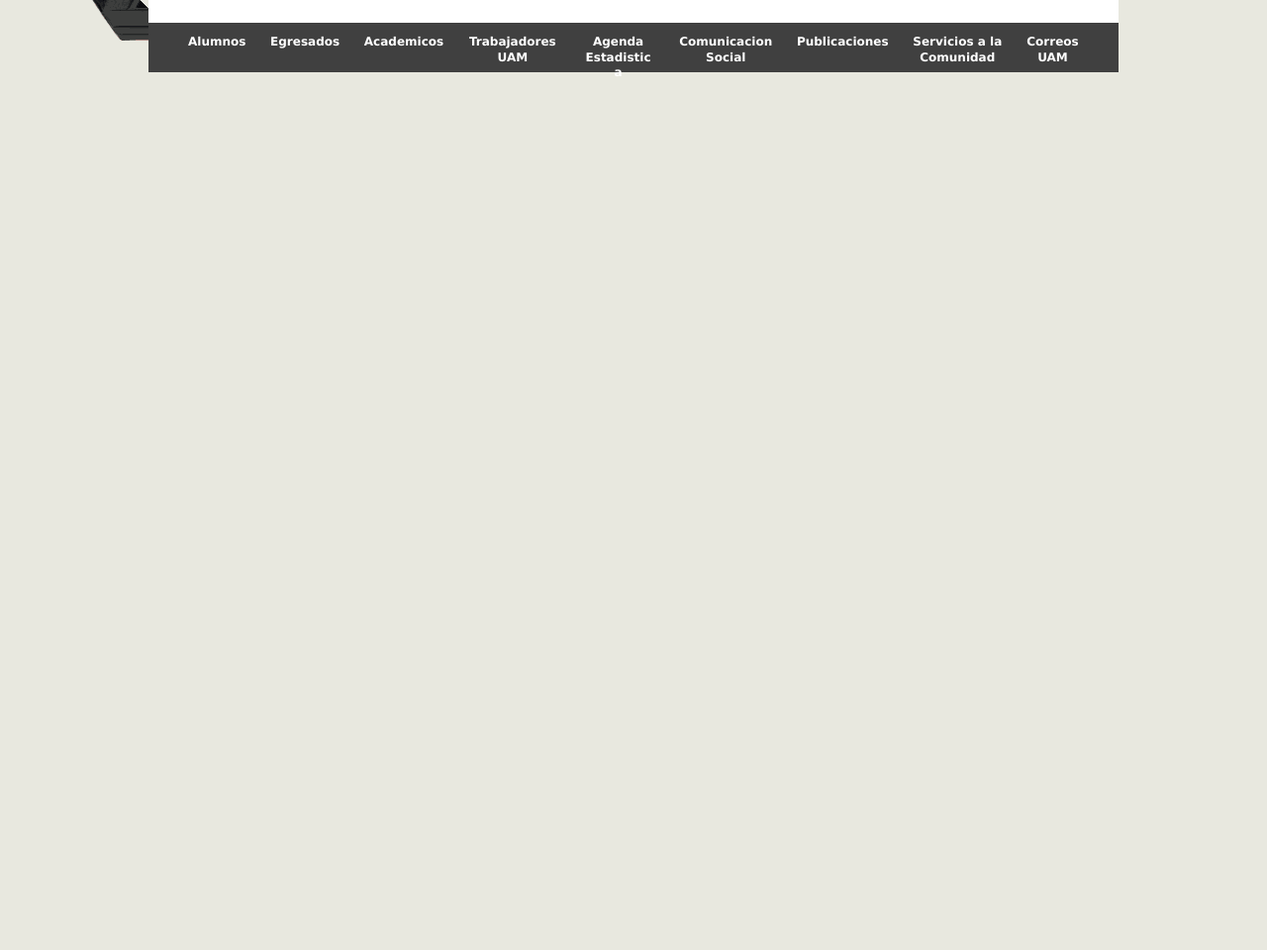
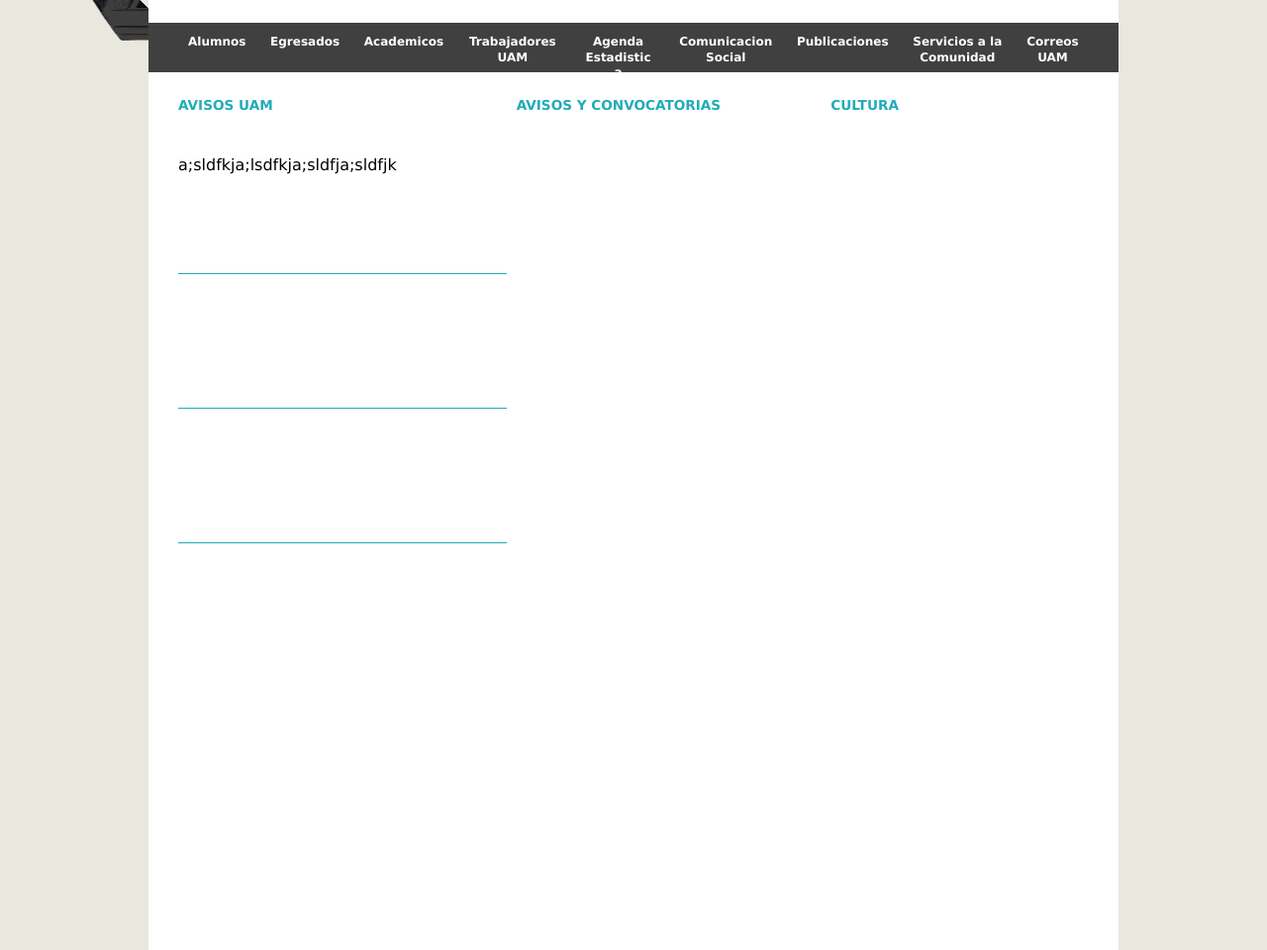
Before and after one commit to rhdedgar23/UAM-LandingPage, a plain HTML site: page index.html in a window 1280 px wide. Shown: the part 537-1497 px from the top of the page at 99% size. Before the commit the page ends 800 px from the top, so only its background shows below. Drawn offline with Linux system fonts and the light colour scheme.

Commit message:
Se empezo la seccion de avisos y cultura.

```diff
--- /dev/null
+++ b/app/scss/_avisos-Cultura.scss
@@ -0,0 +1,63 @@
+
+.avisos-Cultura{
+    position: relative;
+    display:grid;
+    height: 1000px;
+    //width: 980px;
+    grid-column-start: 1;
+    grid-column-end: 5;
+    //background-color: #c6dad8;
+    background-color: #ffffff;
+
+    .sidebar-title{
+        font-size: 0.85rem;
+        font-weight: bold;
+        color: #20ACB8;
+        //text-align: center;
+        padding-top: 25px;
+        padding-bottom: 25px;
+    }
+
+    .sidebar-1{
+        grid-column-start: 1;
+        grid-column-end: 2;
+        height: 500px;
+        padding-left: 30px;
+        padding-right: 10px;
+
+        .avisos-uam{
+            //border-style: solid;
+            //border-width: 2px;
+            //border-color: #000;
+            height:450px;
+            overflow-y: scroll;
+
+            .aviso-contenedor{
+                //display: none;
+                height:120px;
+                border-style: none none solid none;
+                border-width: 1px;
+                border-color: #20ACB8;
+
+                p{
+                    word-break: break-all;
+                }
+            }
+        }
+    }
+
+    .sidebar-2{
+        grid-column-start: 2;
+        grid-column-end: 3;
+    }
+
+    .sidebar-3{
+        grid-column-start: 3;
+        grid-column-end: 4;
+    }
+
+    .sidebar-4{
+        grid-column-start: 4;
+        grid-column-end: 5;
+    }
+}
--- a/app/scss/_navLinks.scss
+++ b/app/scss/_navLinks.scss
@@ -70,7 +70,7 @@ nav, .navlinks{
         grid-column-start: 1;
         grid-column-end: 5;
         background-color: #fff;
-        font-size: 70%;
+        font-size: 0.70rem;
 
         .carrusel{
             position: absolute;
--- a/app/scss/style.scss
+++ b/app/scss/style.scss
@@ -1,3 +1,4 @@
 @import "globals";
 @import "encabezado";
 @import "navLinks";
+@import "avisos-Cultura";
--- a/index.html
+++ b/index.html
@@ -136,9 +136,89 @@
 
         <section class="avisos-Cultura">
 
-            <aside class="sidebar">
+            <div class="sidebar-1">
+                <div class="sidebar-title">
+                    AVISOS UAM
+                </div>
+                <div class="avisos-uam">
+                    <!--En la pagina oficial de la uam, hay aprox 60 avisos. Para facilitar las cosas, se incluyen solo 6-->
+                    <div class="aviso-contenedor">
+                        <p>
+                            a;sldfkja;lsdfkja;sldfja;sldfjk
+                        </p>
+                        <p>
 
-            </aside>
+                        </p>
+                    </div>
+
+                    <div class="aviso-contenedor">
+                        <p>
+
+                        </p>
+                        <p>
+
+                        </p>
+                    </div>
+
+                    <div class="aviso-contenedor">
+                        <p>
+
+                        </p>
+                        <p>
+
+                        </p>
+                    </div>
+
+                    <div class="aviso-contenedor">
+                        <p>
+
+                        </p>
+                        <p>
+
+                        </p>
+                    </div>
+
+                    <div class="aviso-contenedor">
+                        <p>
+
+                        </p>
+                        <p>
+
+                        </p>
+                    </div>
+
+                    <div class="aviso-contenedor">
+                        <p>
+
+                        </p>
+                        <p>
+
+                        </p>
+                    </div>
+                </div>
+            </div>
+
+            <div class="sidebar-2">
+                <div class="sidebar-title">
+                    AVISOS Y CONVOCATORIAS
+                </div>
+                <div class="avisos-convocatorias">
+
+                </div>
+            </div>
+
+            <div class="sidebar-3">
+                <div class="sidebar-title">
+                    CULTURA
+                </div>
+                <div class="cultura">
+
+                </div>
+            </div>
+
+            <div class="sidebar-4">
+
+            </div>
 
         </section>
 
```
Also changed, not shown: app/scss/style.css, 1 other file.
